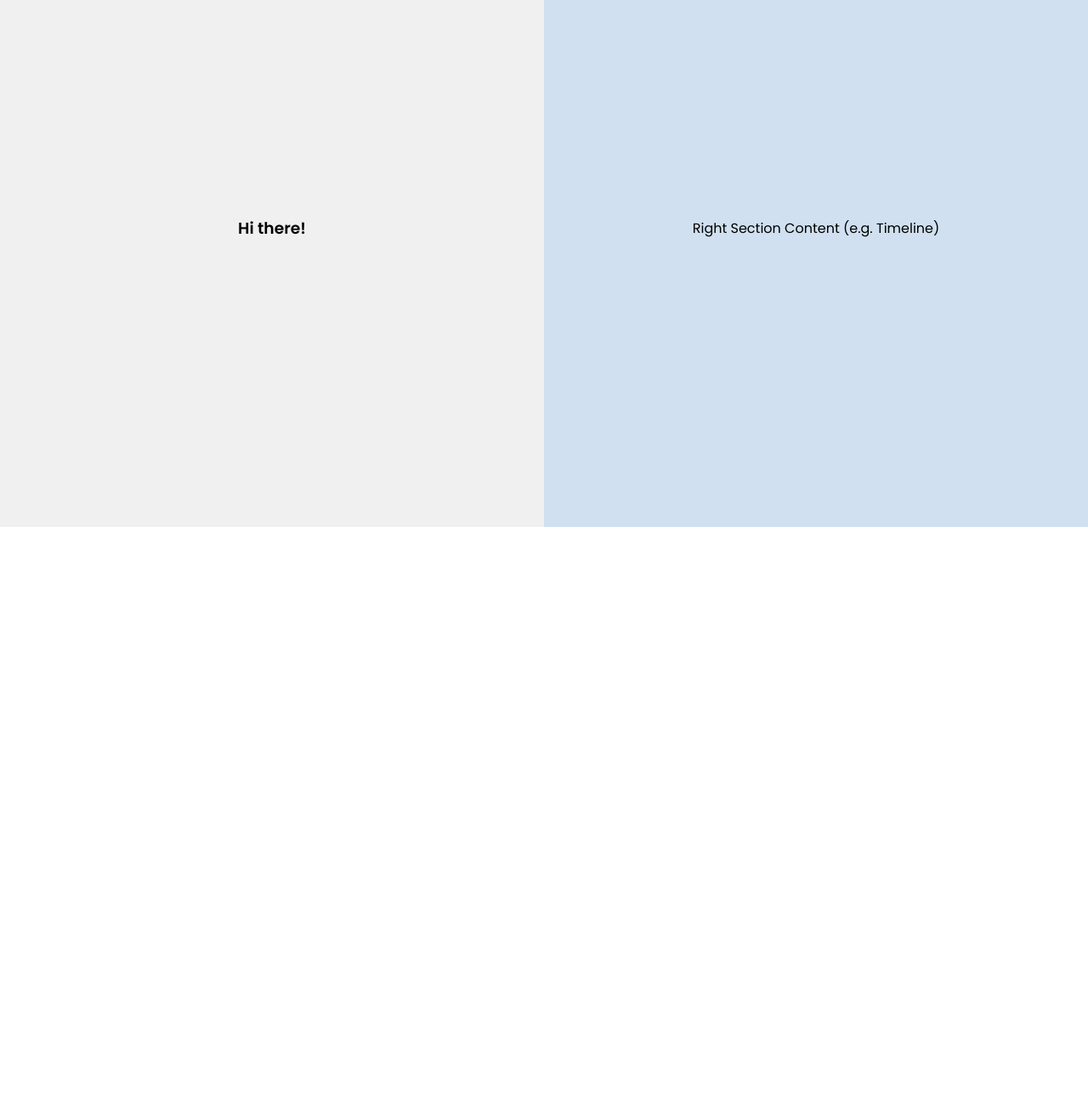
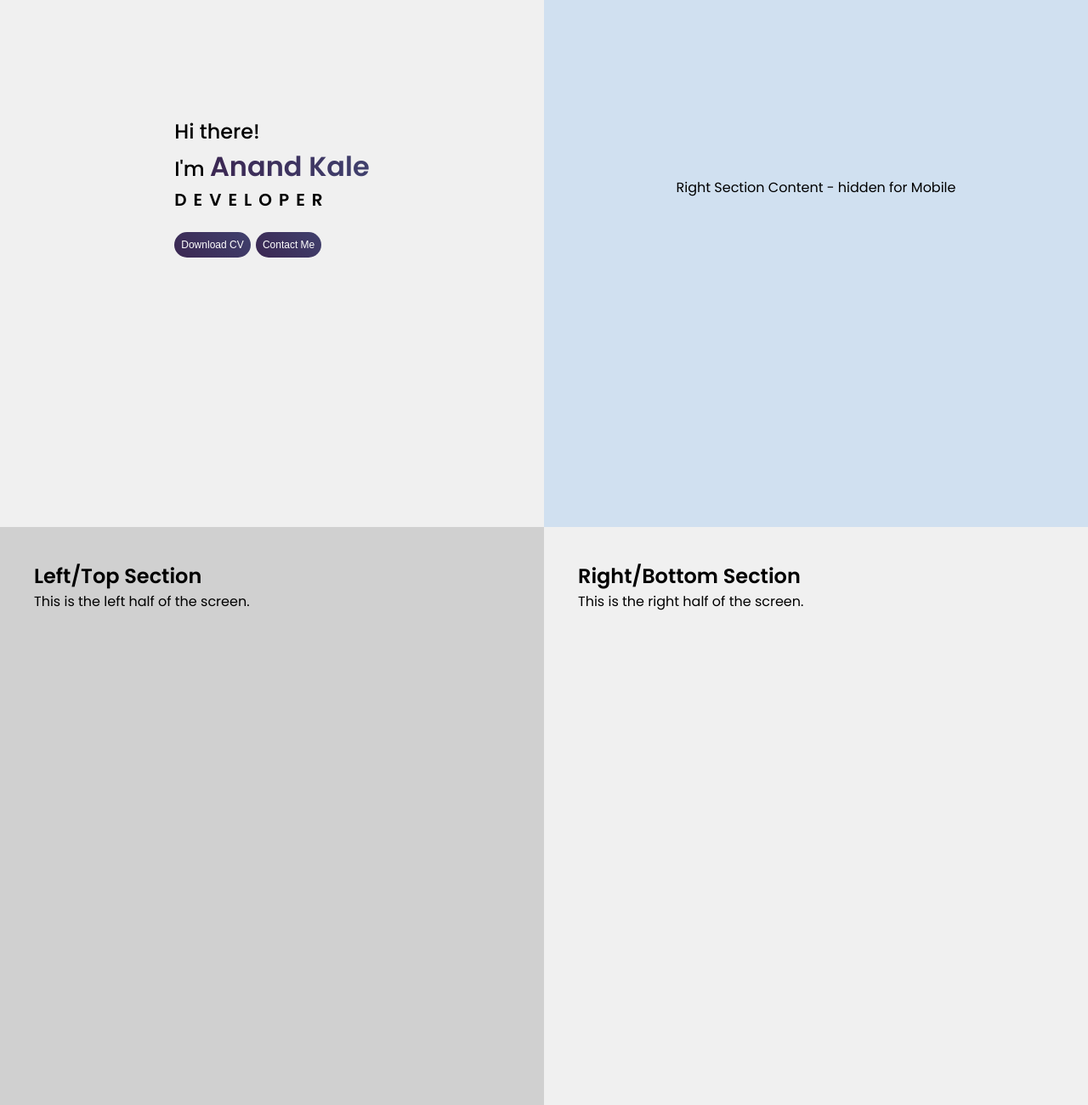
Before and after one commit to anand-kale-10/boiling-ocean, a plain HTML site: page index.html in a window 1280 px wide. Shown: the part 180-1480 px from the top of the page at 85% size. Before the commit the page ends 800 px from the top, so only its background shows below. Drawn offline with Linux system fonts and the light colour scheme.

Commit message:
changes to layout

```diff
--- a/index.html
+++ b/index.html
@@ -20,12 +20,25 @@
   </nav>
 <div class="container">
     <div class="left">
-      <h3>Hi there!</h3>
+      <div class="greet">Hi there!<br>I'm <span>Anand Kale</span><br><h5>DEVELOPER</h5>
+      <button class="btn1">Download CV
+</button>
+<button class="btn2">Contact Me</button></div>
     </div>
     <div class="right">
-      <p>Right Section Content (e.g. Timeline)</p>
+      <p>Right Section Content - hidden for Mobile</p>
     </div>
 </div>
+<section id="education" class="split-container">
+    <div class="left-section">
+      <h2>Left/Top Section</h2>
+      <p>This is the left half of the screen.</p>
+    </div>
+    <div class="right-section">
+      <h2>Right/Bottom Section</h2>
+      <p>This is the right half of the screen.</p>
+    </div>
+  </section>
       <script src="scripts.js"></script>
 </body>
 </html>
--- a/mediaqueries.css
+++ b/mediaqueries.css
@@ -12,11 +12,26 @@
   .left {
     flex: 1 1 100%;
     width: 100%;
+    .greet {
+      text-align: center;
+    }
+  }
 
-    .hamburger {
+  .hamburger {
     display: block;
   }
+.split-container {
+    flex-direction: column;
+  }
+
+.left-section{
+  width: 100%;
+  height: 40vh;
 }
+  .right-section {
+    width: 100%;
+    height: 60vh;
+  }
 }
 
 @media screen and (max-width: 1200px) {
@@ -69,3 +84,4 @@ a {
   .nav-links {
     display: flex !important;
     flex-direction: row;
+  }
--- a/style.css
+++ b/style.css
@@ -29,7 +29,7 @@ nav,
 #navbar{
   justify-content: space-around;
   align-items: center;
-  height: 12vh;
+  height: 10vh;
   background-color: rgb(250, 240, 255);
   transition: background-color 0.3s ease;
   z-index: 1000;
@@ -90,8 +90,8 @@ a {
 /* ABOUT */
 .container {
       display: flex;
-      height: 88vh; /* Full viewport height */
-      margin-top: 12vh;
+      height: 100vh; /* Full viewport height */
+      /* margin-top: 12vh; */
     }
 
     .left, .right {
@@ -104,6 +104,44 @@ a {
 
     .left {
       background-color: #f0f0f0;
+      .greet {
+        font-size: 1.5rem;
+        /* text-align: left; */
+        font-weight: 500;
+        span{
+          font-size: 2rem;
+          font-weight: 600;
+          background: linear-gradient(90deg, #3b2752, #40406d);
+          -webkit-background-clip: text;
+          -webkit-text-fill-color: transparent;
+        }
+        h5{
+          font-size: 1.25rem;
+          letter-spacing: 8px;
+        }
+        .btn1 {
+          margin-top: 1.4rem;
+          padding: 8px;
+          border-radius: 25px;
+          color: #ffffff;
+          font-weight: medium ;
+          border: none;
+          font-size: 12px;
+          background: linear-gradient(45deg, #3b2752, #40406d);
+
+        }
+        .btn2 {
+          margin-top: 1.4rem;
+          padding: 8px;
+          border-radius: 25px;
+          color: #ffffff;
+          font-weight: medium ;
+          border: none;
+          font-size: 12px;
+          background: linear-gradient(45deg, #3b2752, #40406d);
+
+        }
+      }
     }
 
     .right {
@@ -116,3 +154,25 @@ a {
       left: 20px;
       font-size: 24px;
     }
+
+.split-container {
+  display: flex;
+  height: 100vh;
+  width: 100%;
+  flex-direction: row;
+}
+
+.left-section,
+.right-section {
+  width: 50%;
+  padding: 40px;
+  color: black;
+}
+
+.left-section {
+  background-color: #d0d0d0;
+}
+
+.right-section {
+  background-color: #f0f0f0;
+}
```
